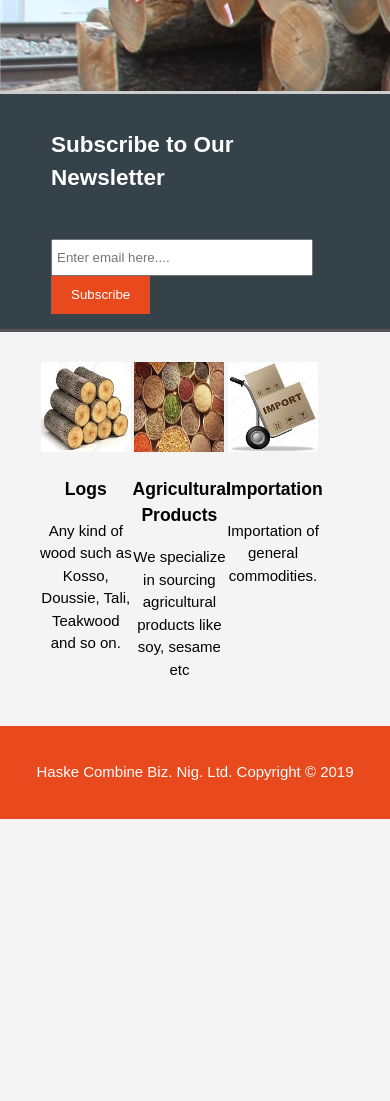
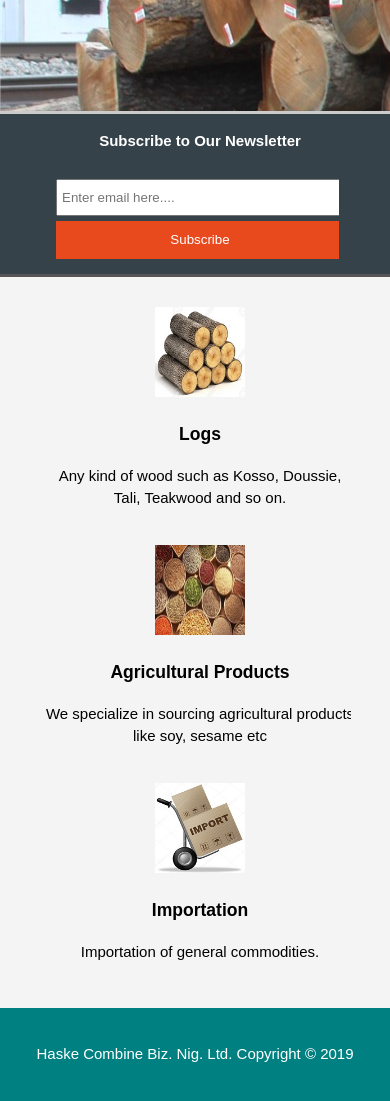
Before and after one commit to ryusufu/haske, a plain HTML site: page index.html in a window 390 px wide. Shown: the part 657-1758 px from the top of the page. Before the commit the page ends 1476 px from the top, so only its background shows below. Drawn offline with Linux system fonts and the light colour scheme.

Commit message:
Add files via upload

```diff
--- a/style.css
+++ b/style.css
@@ -186,6 +186,46 @@ footer{
   padding: 20px;
   margin-top: 20px;
   color: #ffffff;
-  background-color: #e8491d;
+  background-color: #008081;
   text-align:center;
 }
+
+/* Media Queries*/
+@media(max-width: 768px){
+header #branding,
+header nav,
+header nav li,
+#newsletter h1,
+#newsletter form,
+#boxes .box,
+aside#sidebar,
+article#main-col{
+  float: none;
+  text-align: center;
+  width: 100%;
+  padding-left: 5px;
+  padding-right: 5px;
+}
+
+#newsletter h1{
+  font-size: 15px;
+  padding-bottom:0px;
+  line-height: 0px;
+
+}
+
+#newsletter button, .quote button{
+  display: block;
+  width: 100%;
+}
+
+#newsletter form input[type="email"],.quote input, .quote textarea {
+  width: 100%;
+  margin-bottom: 5px;
+}
+
+
+header{
+  padding-bottom: 20px;
+}
+}
```
